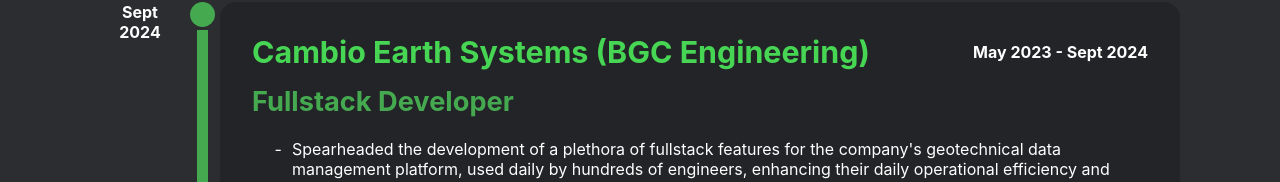
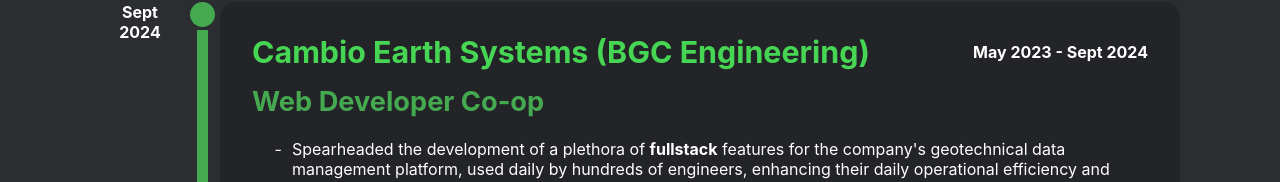
Before and after one commit to StashC/PersonalWebsite, a React (Create React App) app: page / in a window 1280 px wide. Shown: the part 770-952 px from the top of the page. Built offline with nearby package versions, Linux system fonts and the light colour scheme.

Commit message:
github statpad

```diff
--- a/src/Containers/ResumeSection/JobHelper.ts
+++ b/src/Containers/ResumeSection/JobHelper.ts
@@ -10,7 +10,7 @@
 export const JobData: IJob[] = [
   {
     company: "Cambio Earth Systems (BGC Engineering)",
-    jobTitle: "Fullstack Developer",
+    jobTitle: "Web Developer Co-op",
     startDate: "May 2023",
     endDate: "Sept 2024",
     skills: [
@@ -27,7 +27,7 @@
       "Agile Development",
     ],
     description: [
-      "Spearheaded the development of a plethora of fullstack features for the company's geotechnical data management platform, used daily by hundreds of engineers, enhancing their daily operational efficiency and decision-making abilities",
+      "Spearheaded the development of a plethora of <strong>fullstack</strong> features for the company's geotechnical data management platform, used daily by hundreds of engineers, enhancing their daily operational efficiency and decision-making abilities",
       "Independently developed a plot to display NOAA National Water Model data using <strong>ChartJS</strong> allowing engineers to easily visualize time-series data integrated with hazard-site specific information",
       "Expanded the 'Admin Tool' UI to allow direct database modifications through <strong>Entity Framework</strong>, saving hundreds of hours of development time, reducing lead-times, and streamlining multiple processes",
       "Undertook a large refactoring of the internal token system greatly improving the reliability of the application and code quality",
```
